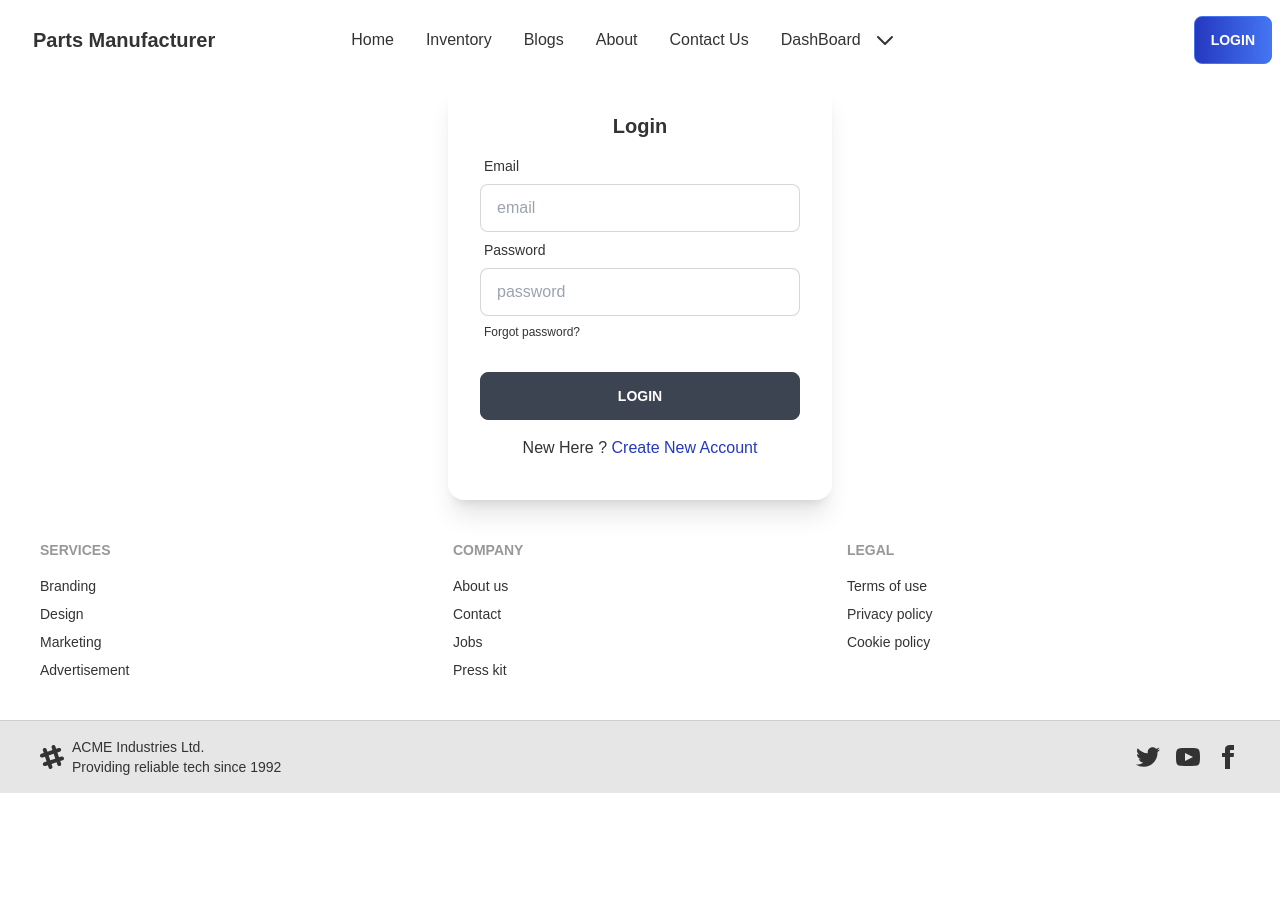
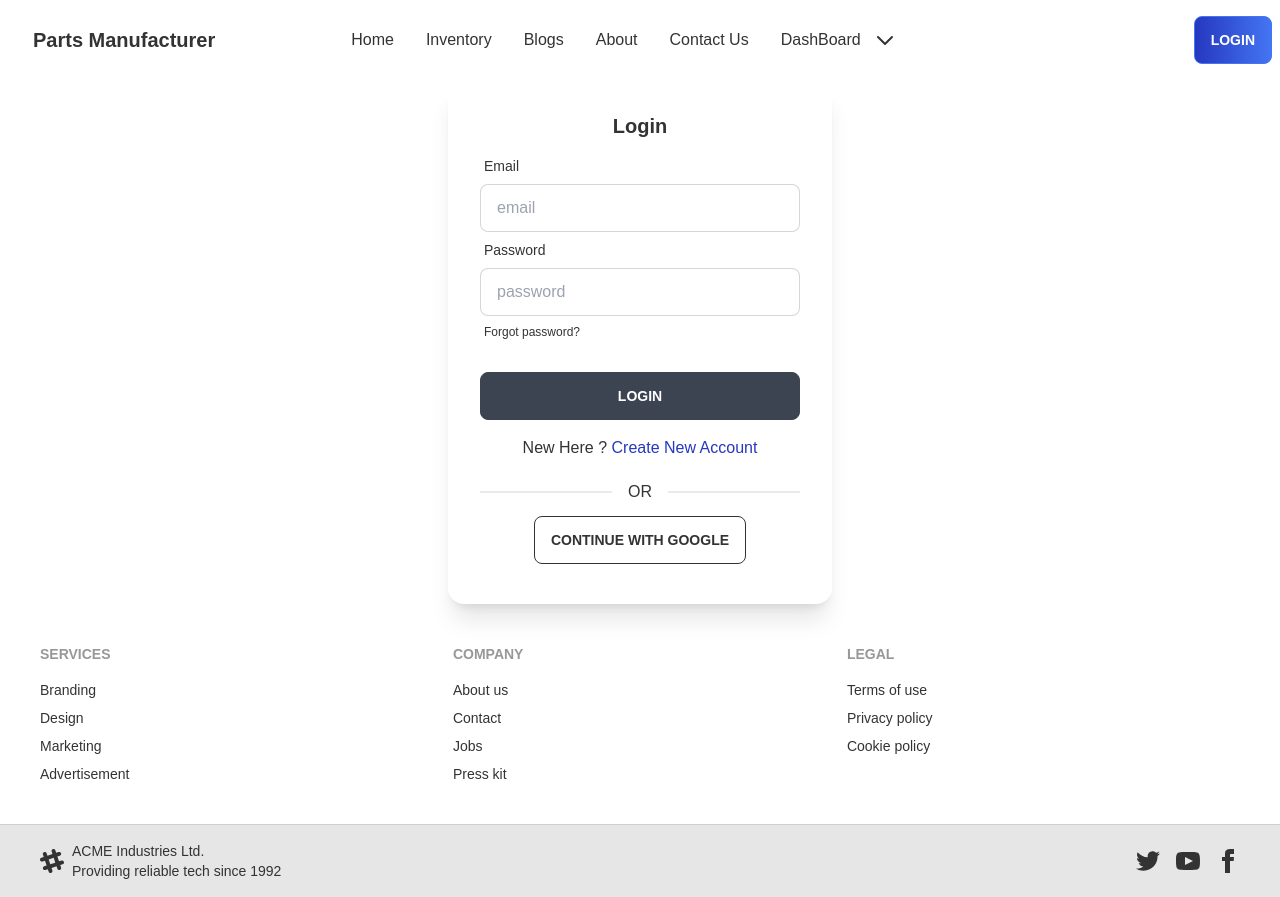
Before and after one commit to cryptomehedi/manufacture-parts, a React (Create React App) app: page /login in a window 1280 px wide. Before the commit the page ends 800 px from the top, so only its background shows below. Built offline with nearby package versions, Linux system fonts and the light colour scheme; no server answers.

Commit message:
social login

```diff
--- a/src/Component/Pages/Login-Registration/SocialLogin.js
+++ b/src/Component/Pages/Login-Registration/SocialLogin.js
@@ -1,9 +1,37 @@
-import React from 'react';
+import React, { useEffect } from 'react';
+import { useSignInWithGoogle } from 'react-firebase-hooks/auth';
+import { useLocation, useNavigate } from 'react-router-dom';
+import { toast } from 'react-toastify';
+import auth from '../../../firebase.init';
+import Spinner from '../Shared/Spinner';
 
 const SocialLogin = () => {
+    const [signInWithGoogle, user, loading, error] = useSignInWithGoogle(auth);
+    // const location = useLocation()
+    // let from = location.state?.from?.pathname || "/";
+    // const navigate = useNavigate()
+    // const [token] = useToken(user)
+
+    // useEffect(() => {
+    //     if(token){
+    //         toast.success(`Welcome 😉 ... ${ user?.user?.displayName || user?.user?.email }`)
+    //         navigate(from, { replace: true })
+    //     }
+    // },[user, token , navigate, from])
+
     return (
         <div>
+            <div className="divider">OR</div>
+            <div className='flex justify-center'>
+                <button onClick={async ()=>{ await signInWithGoogle();}} className="btn btn-outline hover:bg-gradient-to-r from-secondary to-primary">Continue With Google</button>
+            </div>
+            <p className='text-red-500 ml-5 duration-1000 delay-700 font-semibold'>{error?.message && error?.message }</p>
+            <div className='text-center mt-2 font-semibold'>
+                    {
+                        loading && <Spinner text='Your Login Is Processing...' />
+                    }
 
+                </div>
         </div>
     );
 };
--- a/src/Component/Pages/Shared/Nav.js
+++ b/src/Component/Pages/Shared/Nav.js
@@ -1,12 +1,12 @@
+import { signOut } from 'firebase/auth';
 import React  from 'react';
+import { useAuthState } from 'react-firebase-hooks/auth';
 import { Link } from 'react-router-dom';
-// import { useAuthState } from 'react-firebase-hooks/auth';
-// import auth from '../../../firebase.init';
-// import { signOut } from 'firebase/auth';
+import auth from '../../../firebase.init';
 import CustomLink from './CustomLink';
 
 const Nav = () => {
-    // const [user] = useAuthState(auth)
+    const [user] = useAuthState(auth)
     const menuItems =   <>
                             <li><CustomLink to="/">Home</CustomLink></li>
                             <li><CustomLink to="/inventory">Inventory</CustomLink></li>
@@ -48,7 +48,11 @@ const Nav = () => {
                     </ul>
                 </div>
                 <div className="navbar-end">
-                    <Link to="/login" className="btn btn-primary bg-gradient-to-r from-[#2538BF] to-[#4475F2] text-white uppercase font-bold ml-2">Login</Link>
+                    {
+                        user ? <button className="btn btn-primary bg-gradient-to-r from-secondary to-primary text-white uppercase font-bold ml-2" onClick={()=> {signOut(auth); localStorage.removeItem('accessToken')}}>Sign Out</button> :
+                        <Link to="/login" className="btn btn-primary bg-gradient-to-r from-[#2538BF] to-[#4475F2] text-white uppercase font-bold ml-2">Login</Link>
+                    }
+
                 </div>
             </div>
         </div>
```
